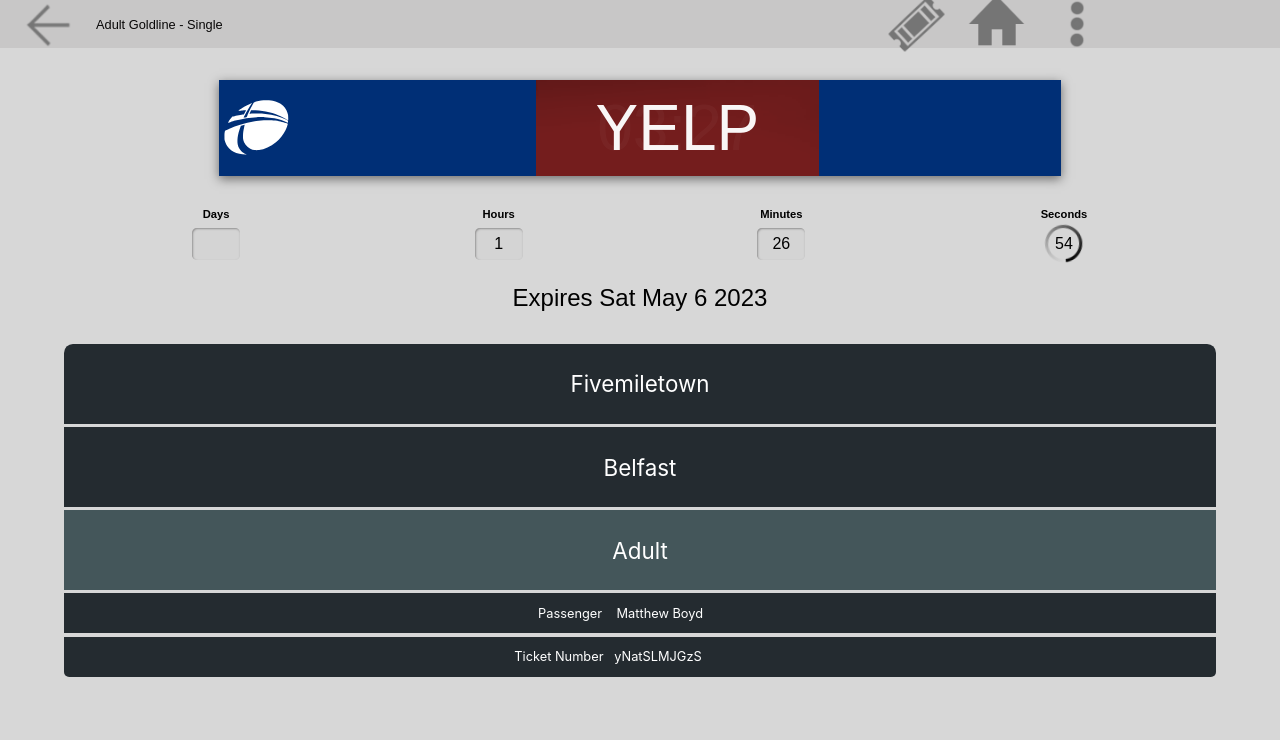
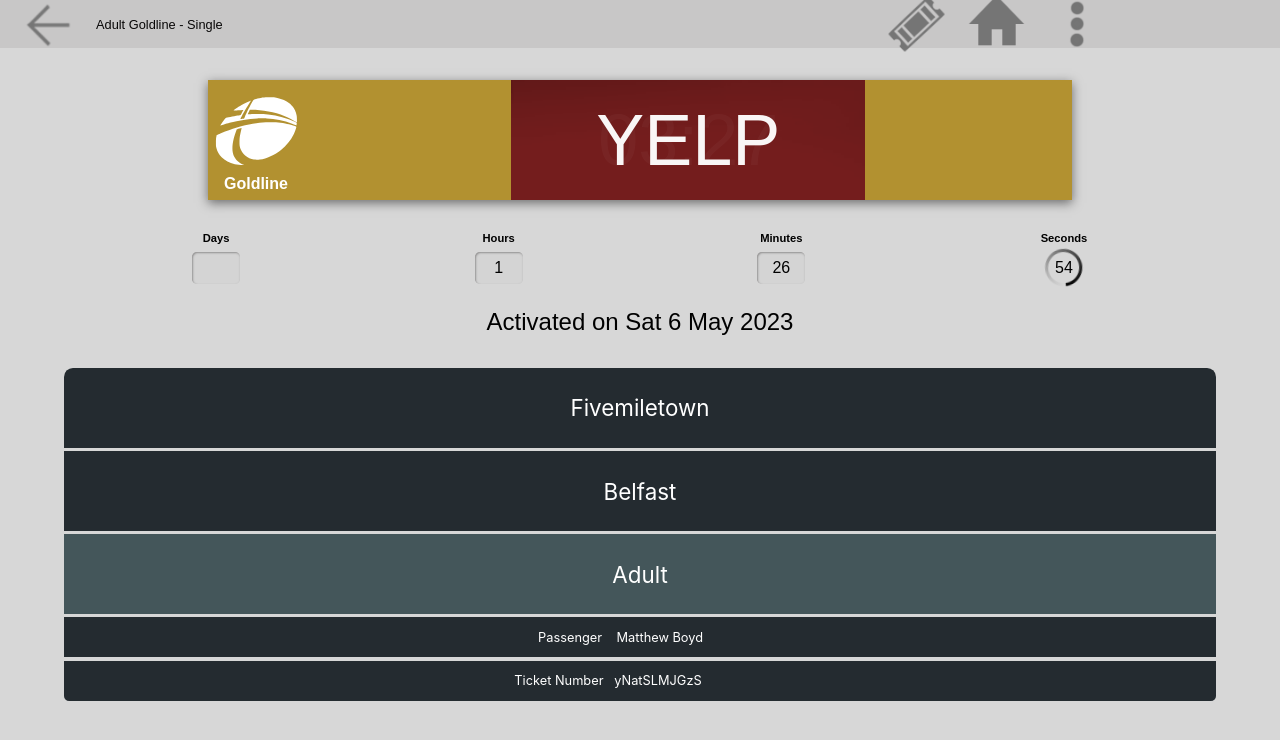
Before and after one commit to davidmcguckin01/link, a React (Create React App) app: page / in a window 1280 px wide. Shown: the top 740 px of the page. Built offline with nearby package versions, Linux system fonts and the light colour scheme.

Commit message:
Fix 24time and spacing/color of logo

```diff
--- a/src/Animation.css
+++ b/src/Animation.css
@@ -14,7 +14,7 @@
   flex-direction: row;
   text-align: center;
   align-items: stretch;
-  height: 12vh; /* 100% of the viewport height */
+  height: 15vh;
 }
 
 .rail-logo-container,
@@ -22,13 +22,27 @@
   display: flex;
   align-items: center;
   justify-content: center;
-  background-color: #002f76;
+  background-color: #b29130;
+}
+.bus-type {
+  position: absolute;
+  text-align: center;
+  padding-top: 5.5em;
+  font-weight: bold;
+  color: white;
+  font-family: "Archivo", sans-serif;
 }
 
 .rail-logo,
 .animation-image {
   /* padding-top: 10px; */
   height: 100%; /* Images will have the same height as their parent container */
+}
+
+.rail-logo {
+  padding-left: .1em;
+  padding-right: .1em;
+  padding-bottom: 1em;
 }
 
 .rail-logo-container {
@@ -63,7 +77,7 @@
   max-width: 80%;
   text-align: center;
   color: white;
-  font-size: 4em;
+  font-size: 4.5em;
   font-family: "Archivo", sans-serif;
 }
 
--- a/src/Animation.js
+++ b/src/Animation.js
@@ -62,13 +62,13 @@
   }, []);
 
   const getFormatedTime = (time) => {
-    var str = time.toLocaleTimeString()
-    if(str.length != 8) {
-      str = "0" + str
+    var str = time.toLocaleTimeString("en-UK", {hour12: false});
+    if (str.length != 8) {
+      str = "0" + str;
     }
-    return str.slice(0,5)
+    return str.slice(0, 5);
   };
-
+  const busType = "Goldline"
   return (
     <div className="fix-destination">
       <div className="Animation">
@@ -80,6 +80,9 @@
               alt="translink logo"
               onClick={toggleTextInput}
             />
+            <p className="bus-type"
+              onClick={toggleTextInput}
+            >{busType}</p>
           </div>
           <div
             className="image-container"
--- a/src/ExpiryDate.css
+++ b/src/ExpiryDate.css
@@ -1,4 +1,5 @@
 .ExpiryDate p {
   font-family: "Archivo", sans-serif;
   font-size: 1.5em;
+  font-weight: 500;
 }
--- a/src/ExpiryDate.js
+++ b/src/ExpiryDate.js
@@ -9,8 +9,8 @@
     month: "short",
     year: "numeric",
   };
-  const formattedDate = currentDate.toLocaleDateString("en-US", options);
-  const expires = `Expires ${formattedDate}`.replace(',', '').replace(',', '');
+  const formattedDate = currentDate.toLocaleDateString("en-UK", options);
+  const expires = `Activated on ${formattedDate}`.replace(',', '').replace(',', '');
   return (
     <div className="ExpiryDate">
       <p>{expires}</p>
```
